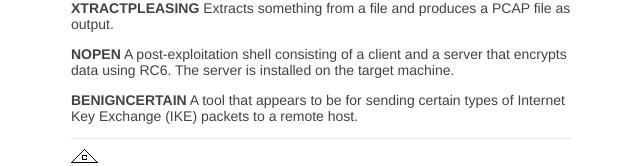
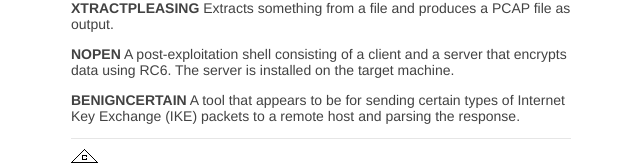
Before and after one commit to musalbas/musalbas.com-old, a Jekyll site: the page built from _posts/2016-08-17-equation-group-firewall-operations-catalogue.md, in a window 1280 px wide and 900 px high, scrolled down 1980 px. Shown: the part 731-897 px from the top of the window, without its empty margins (409-1049 px from the left). Built offline with Jekyll 4.4.1, drawn with Linux system fonts in a browser that asks for light colours; Markdown is read by kramdown in place of the engine named in the settings.

Commit message:
Update 2016-08-17-equation-group-firewall-operations-catalogue.md

```diff
--- a/_posts/2016-08-17-equation-group-firewall-operations-catalogue.md
+++ b/_posts/2016-08-17-equation-group-firewall-operations-catalogue.md
@@ -180,4 +180,4 @@ Extracts something from a file and produces a PCAP file as output.
 A post-exploitation shell consisting of a client and a server that encrypts data using RC6. The server is installed on the target machine.
 
 **BENIGNCERTAIN**
-A tool that appears to be for sending certain types of Internet Key Exchange (IKE) packets to a remote host.
+A tool that appears to be for sending certain types of Internet Key Exchange (IKE) packets to a remote host and parsing the response.
```
